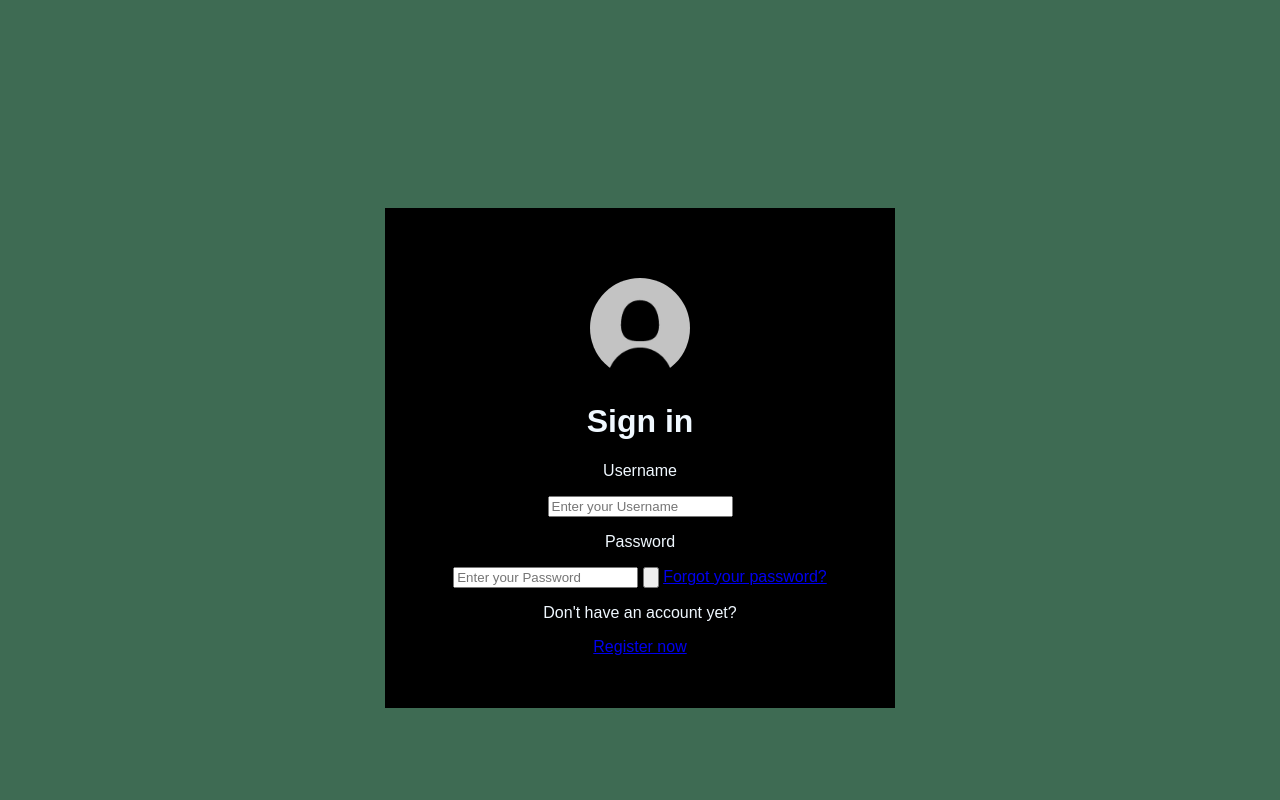
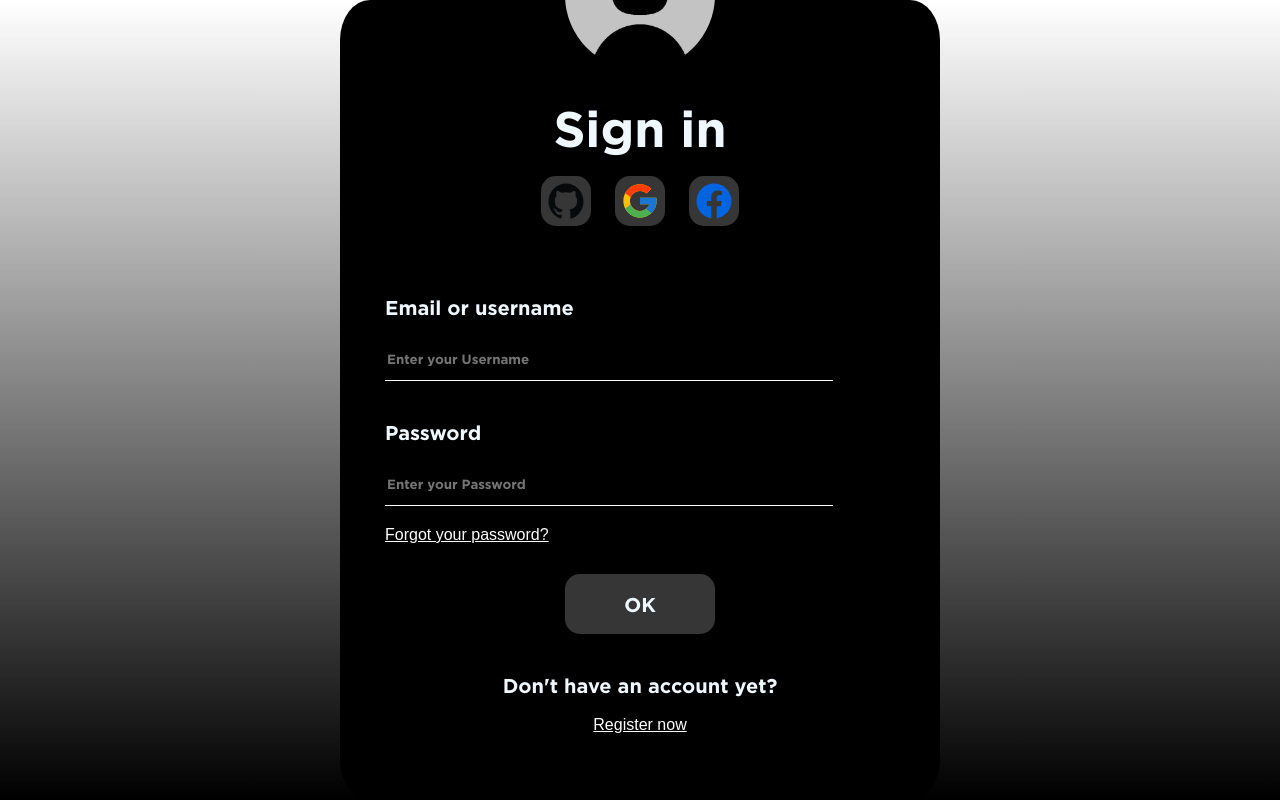
Before and after one commit to Goga-Rid/Login-Form-Using, a plain HTML site: page index.html in a window 1280 px wide. Drawn offline with Linux system fonts and the light colour scheme.

Commit message:
[FEATURE] complete creating form

```diff
--- a/index.html
+++ b/index.html
@@ -9,16 +9,30 @@
 <body>
     <div class="loginBox">
         <img src="/images/user.jpg" class="userImg" alt="">
-        <h1>Sign in</h1>
-        <form action="">
-            <p>Username</p>
+        <form action="#">
+            <h1>Sign in</h1>
+            <div class="social-container">
+				<a href="https://github.com/login" class="social" id="github">
+                    <svg xmlns="http://www.w3.org/2000/svg" class="ionicon" viewBox="0 0 512 512" width="40" height="40"><path fill="#08090a" d="M256 32C132.3 32 32 134.9 32 261.7c0 101.5 64.2 187.5 153.2 217.9a17.56 17.56 0 003.8.4c8.3 0 11.5-6.1 11.5-11.4 0-5.5-.2-19.9-.3-39.1a102.4 102.4 0 01-22.6 2.7c-43.1 0-52.9-33.5-52.9-33.5-10.2-26.5-24.9-33.6-24.9-33.6-19.5-13.7-.1-14.1 1.4-14.1h.1c22.5 2 34.3 23.8 34.3 23.8 11.2 19.6 26.2 25.1 39.6 25.1a63 63 0 0025.6-6c2-14.8 7.8-24.9 14.2-30.7-49.7-5.8-102-25.5-102-113.5 0-25.1 8.7-45.6 23-61.6-2.3-5.8-10-29.2 2.2-60.8a18.64 18.64 0 015-.5c8.1 0 26.4 3.1 56.6 24.1a208.21 208.21 0 01112.2 0c30.2-21 48.5-24.1 56.6-24.1a18.64 18.64 0 015 .5c12.2 31.6 4.5 55 2.2 60.8 14.3 16.1 23 36.6 23 61.6 0 88.2-52.4 107.6-102.3 113.3 8 7.1 15.2 21.1 15.2 42.5 0 30.7-.3 55.5-.3 63 0 5.4 3.1 11.5 11.4 11.5a19.35 19.35 0 004-.4C415.9 449.2 480 363.1 480 261.7 480 134.9 379.7 32 256 32z"/></svg>
+                </a>
+				<a href="https://accounts.google.com/ServiceLogin" class="social" id="google">
+                    <svg xmlns="http://www.w3.org/2000/svg"  viewBox="0 0 48 48" width="40" height="40"><path fill="#FFC107" d="M43.611,20.083H42V20H24v8h11.303c-1.649,4.657-6.08,8-11.303,8c-6.627,0-12-5.373-12-12c0-6.627,5.373-12,12-12c3.059,0,5.842,1.154,7.961,3.039l5.657-5.657C34.046,6.053,29.268,4,24,4C12.955,4,4,12.955,4,24c0,11.045,8.955,20,20,20c11.045,0,20-8.955,20-20C44,22.659,43.862,21.35,43.611,20.083z"/><path fill="#FF3D00" d="M6.306,14.691l6.571,4.819C14.655,15.108,18.961,12,24,12c3.059,0,5.842,1.154,7.961,3.039l5.657-5.657C34.046,6.053,29.268,4,24,4C16.318,4,9.656,8.337,6.306,14.691z"/><path fill="#4CAF50" d="M24,44c5.166,0,9.86-1.977,13.409-5.192l-6.19-5.238C29.211,35.091,26.715,36,24,36c-5.202,0-9.619-3.317-11.283-7.946l-6.522,5.025C9.505,39.556,16.227,44,24,44z"/><path fill="#1976D2" d="M43.611,20.083H42V20H24v8h11.303c-0.792,2.237-2.231,4.166-4.087,5.571c0.001-0.001,0.002-0.001,0.003-0.002l6.19,5.238C36.971,39.205,44,34,44,24C44,22.659,43.862,21.35,43.611,20.083z"/></svg>
+                </a>
+				<a href="https://facebook.com/" class="social" id="facebook">
+                    <svg xmlns="http://www.w3.org/2000/svg" class="ionicon" viewBox="0 0 512 512" width="40" height="40"><path fill="#0165E1" d="M480 257.35c0-123.7-100.3-224-224-224s-224 100.3-224 224c0 111.8 81.9 204.47 189 221.29V322.12h-56.89v-64.77H221V208c0-56.13 33.45-87.16 84.61-87.16 24.51 0 50.15 4.38 50.15 4.38v55.13H327.5c-27.81 0-36.51 17.26-36.51 35v42h62.12l-9.92 64.77H291v156.54c107.1-16.81 189-109.48 189-221.31z" fill-rule="evenodd"/></svg>
+                </a>
+			</div>
+            <div class="mainInfi">
+                <p>Email or username</p>
         <input type="text" name="" id="" placeholder="Enter your Username">
         <p>Password</p>
-        <input type="text" name="" id="" placeholder="Enter your Password">
-        <input type="submit" value="" >
-        <a href="#">Forgot your password?</a>
+        <input type="password" name="" id="" placeholder="Enter your Password">
+        <br>
+        <a href="#" class="help-links">Forgot your password?</a>
+            </div>
+        <input type="submit" value="OK">
         <p>Don't have an account yet?</p>
-        <a href="#">Register now</a>
+        <a href="#" class="help-links">Register now</a>
         </form>
         </div>
 </body>
--- a/style.css
+++ b/style.css
@@ -2,24 +2,114 @@ body{
     display: flex;
     justify-content: center;
     align-items: center;
-    background-color: #3e6b53;
+    background: linear-gradient(rgba(255, 255, 255, 0.1) 0%, rgb(0, 0, 0) 100%);
     font-family: sans-serif;
+    height: 100vh;
+    margin: 0;
+}
+
+h1{
+    margin-top: 100px;
+    margin-bottom: 20px;
+}
+
+p{
+    font: 20px 'Gotham';
+    letter-spacing: normal;
 }
 
 .loginBox{
-    width: 510px;
-    height: 500px;
-    background-color: #000000;
+    width: 600px;
+    height: 800px;
+    background: #000000;
     color: aliceblue;
     box-sizing: border-box;
-    margin-top: 25vh;
-    padding: 70px 30px;
     text-align: center;
+    border-radius: 5%;
+    position: relative;
 }
 
 .userImg{
-    width: 100px;
-    height: 100px;
+    width: 150px;
+    height: 150px;
     border-radius: 50%;
-    top: -50%;
+    position: absolute;
+    top: -10%;
+    left: 50%;
+    transform: translateX(-50%);
+    z-index: 1;
 }
+
+.social-container {
+    width: 100%;
+    height: 70px;
+}
+
+
+.social-container a {
+	background-color: #363636;
+    border-radius: 30%;
+	display: inline-flex;
+	justify-content: center;
+	align-items: center;
+	margin: 0 10px 50px;
+	height: 50px;
+	width: 50px;
+}
+
+
+
+.loginBox h1 {
+    font: 50px 'Gotham';
+    letter-spacing: normal;
+}
+
+.loginBox form {
+    margin-top: 10px;
+}
+
+.loginBox input {
+   width: 80%;
+   margin-bottom: 20px;
+}
+
+.loginBox input[type='text'], input[type='password'] {
+    border: none;
+    border-bottom: 1px solid #fff;
+    background: transparent;
+    outline: none;
+    height: 40px;
+    font: 111px 'Gotham' sans-serif;
+    color: aliceblue;
+}
+
+::placeholder {
+    font-family: 'Gotham', serif;
+}
+
+.loginBox input[type='submit'] {
+    background-color: #363636;
+    font: 20px 'Gotham';
+    color: aliceblue;
+    border: none;
+    width: 150px;
+    height: 60px;
+    margin-top: 10px;
+    border-radius: 15px;
+}
+
+.mainInfi{
+    padding-left: 45px;
+    padding-top: 30px;
+    padding-bottom: 20px;
+    text-align: left;
+}
+
+.help-links{
+    color: #fff;
+}
+/* font connection */
+@font-face {
+    font-family: 'Gotham';
+    src: url(/fonts/Gotham-Bold.otf);
+}
```
Also changed, not shown: fonts/Gotham-Bold.otf (added), image.png (added), 1 other file.
